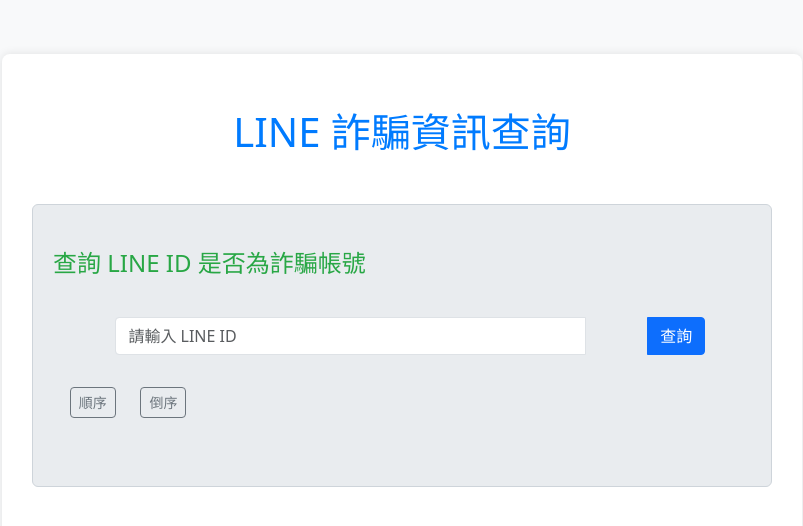
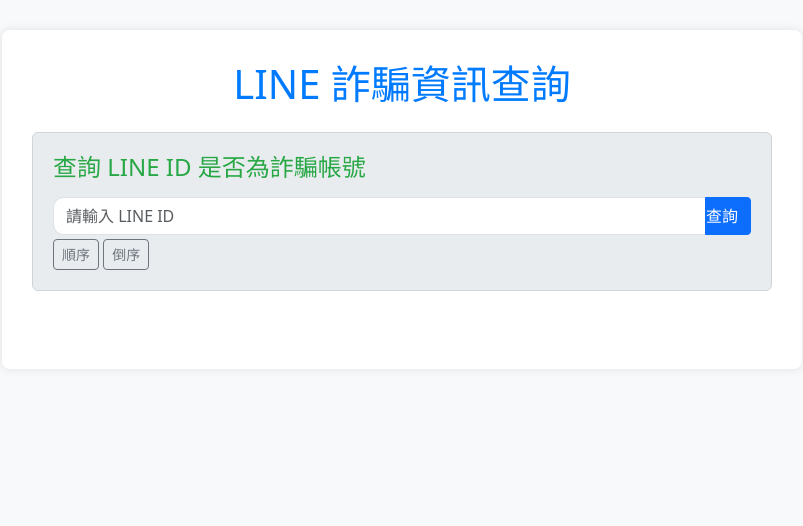
Before and after one commit to IheHairu0302/-LINE-ID-, a website: page index.html in a window 1280 px wide. Shown: the whole page, without its empty margins (238-1041 px from the left). Drawn offline with nearby package versions, Linux system fonts and the light colour scheme.

Commit message:
再修改

```diff
--- a/index.html
+++ b/index.html
@@ -43,22 +43,27 @@
 
         .input-group {
             margin-bottom: 0 !important; /* 移除多餘的間距 */
+            display: flex; /* 確保內部元素並排 */
             }
 
         #checkButton {
-        border-radius: 0 4px 4px 0;
+            border-radius: 0 4px 4px 0; /* 只保留右邊圓角 */
+            margin-left: 0; /* 確保按鈕沒有左邊 margin */
+            padding-left: 0; /* 移除按鈕左邊的內邊距 */
             }
 
         #lineIdInput {
-        border-radius: 4px 0 0 4px;
+            border-radius: 10px 0 0 10px; /* 只保留左邊圓角 */
+            border-right: none; /* 移除輸入框的右邊框，避免和按鈕之間出現雙重邊框 */
+            padding-right: 0; /* 移除輸入框右邊的內邊距 */
             }
 
         #sortButtons {
-        margin-top: 8px;
+            margin-top: 4px;
             }
 
         #sortButtons button {
-        margin-right: 4px; /* 原本是 8px，現在縮緊一點 */
+            margin-right: 0%; /* 原本是 8px，現在縮緊一點 */
             }
 
         #resultArea {
```
Lines whose indentation alone changed are shown as unchanged.
